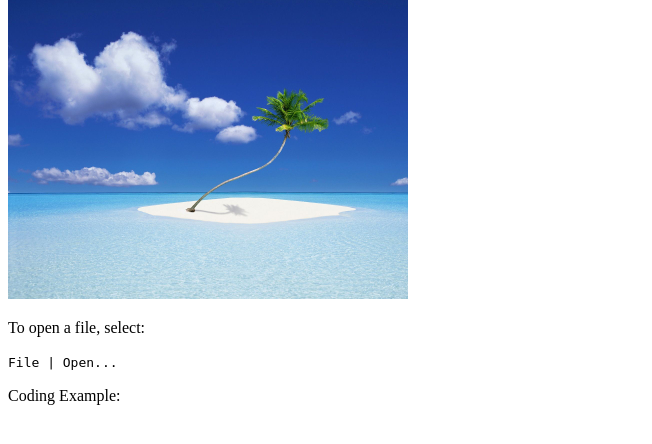
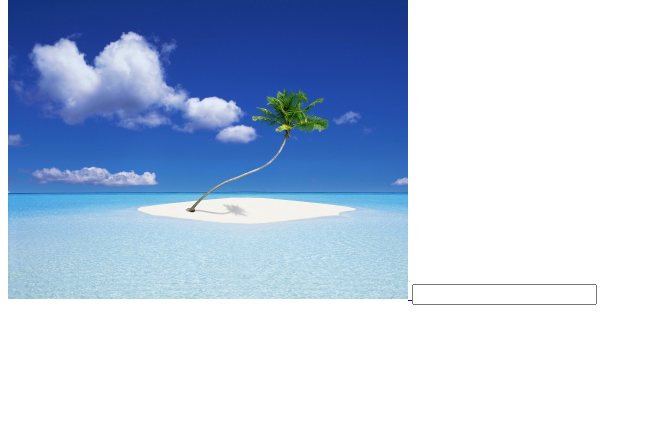
Before and after one commit to lekalina/MyFirstProject, a PHP site: page / in a window 1280 px wide. Shown: the part 250-694 px from the top of the page, without its empty margins (0-652 px from the left). Run offline with PHP 8.4, Linux system fonts and the light colour scheme.

```diff
--- a/index.php
+++ b/index.php
@@ -18,14 +18,8 @@
             <a href="http://www.kayak.com">
             <img src="palmtree.jpg" style="width:400px;height:300px">
             </a>
-            <p>To open a file, select:</p>
-            <p><kbd>File | Open...</kbd></p>
-            <p>Coding Example:</p>
-            <code>
-                <pre>
 
-                </pre>
-            </code>
+            <input type="text" name="comment">
 
 	</body>
         <script>
```
